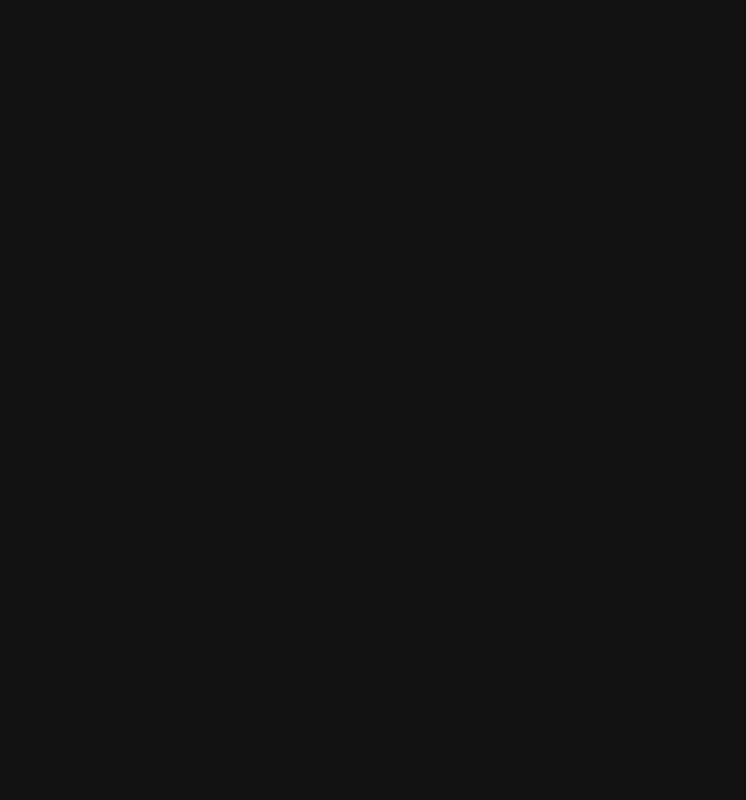
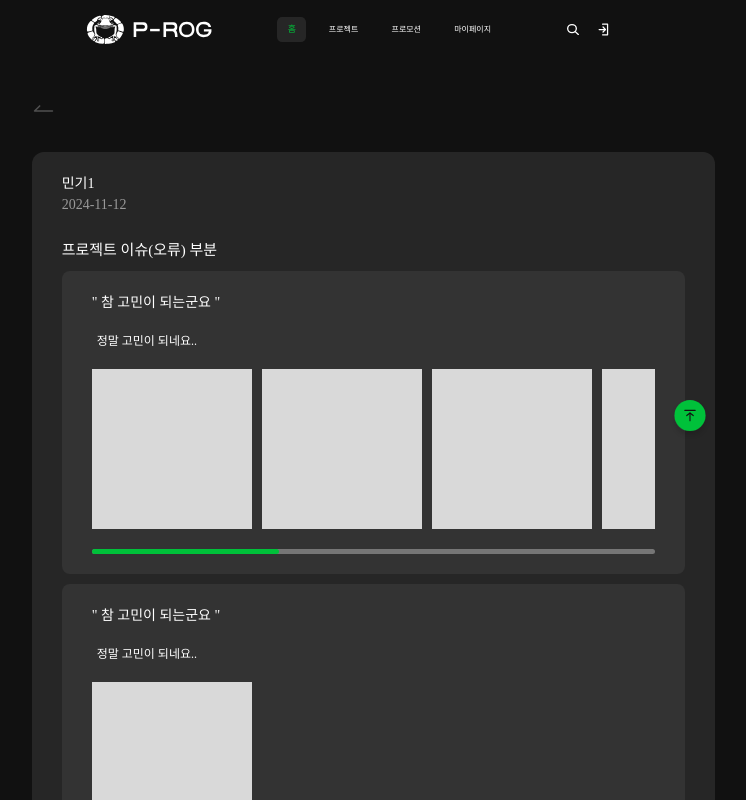
Before and after one commit to Line4thon-PROG/PROG-Frontend, a React (Create React App) app: page /FeedbackDetail/1 in a window 1280 px wide. Before the commit this address had no page. Shown: the top 800 px of the page, without its empty margins (264-1010 px from the left). Built offline with nearby package versions, Linux system fonts and the light colour scheme; a web font is replaced by a local one.

Commit message:
[Feat] 피드백 디테일 페이지 - 관람자 모드 구현

```diff
--- a/src/App.js
+++ b/src/App.js
@@ -13,6 +13,7 @@ import Mypage from "./pages/MyPage/Mypage";
 import Search from "./pages/Project/Search";
 import Promotion from "./pages/Promotion/Promotion";
 import FeedbackList from "./pages/Feedback/FeedbackList";
+import FeedbackDetail from "./pages/Feedback/FeedbackDetail";
 
 function App() {
   return (
@@ -32,6 +33,7 @@ function App() {
           <Route path="/Search" element={<Search />} />
           <Route path="/Promotion" element={<Promotion />} />
           <Route path="/FeedbackList" element={<FeedbackList />} />
+          <Route path="/FeedbackDetail/:id" element={<FeedbackDetail />} />
         </Routes>
       </Router>
     </>
--- /dev/null
+++ b/src/pages/Feedback/FeedbackDetail.jsx
@@ -0,0 +1,248 @@
+import React, { useState, useEffect, useRef } from "react";
+import { useNavigate } from "react-router-dom";
+import Header from "../../components/Header/Header";
+import styled from "styled-components";
+import Back from "../../assets/images/Back.svg";
+import FeedbackDetailImg from "../../assets/images/FeedbackDetailImg.svg";
+import { ProgressBar } from "../Project/Search";
+import { ProgressContainer } from "../Project/Search";
+import UpScroll from "../../assets/images/UpScroll.svg";
+import { UpScrollImg } from "../Project/Search";
+
+const BackImg = styled.img`
+  width: 1.8vw;
+  height: 1.8vw;
+  margin-top: 3vw;
+  cursor: pointer;
+`;
+
+const Container = styled.div`
+  padding-bottom: 50px;
+`;
+
+const ProjectDetailContainer = styled.div`
+  margin-top: 30px;
+  background-color: rgba(38, 38, 38, 1);
+  border: none;
+  border-radius: 12px;
+  padding: 20px 30px;
+`;
+
+const NickName = styled.p`
+  color: white;
+  font-size: 14px;
+`;
+const StringDate = styled.p`
+  margin-top: 5px;
+  color: rgba(153, 153, 153, 1);
+  font-size: 14px;
+`;
+const Problem = styled.p`
+  margin-top: 25px;
+  font-size: 15px;
+  margin-bottom: 12px;
+`;
+
+const IssueBox = styled.div`
+  background-color: rgba(51, 51, 51, 1);
+  border: none;
+  border-radius: 8px;
+  padding: 20px 30px;
+  margin-bottom: 10px;
+`;
+
+const Title = styled.p`
+  font-size: 14px;
+`;
+const Content = styled.p`
+  margin-top: 20px;
+  font-size: 12px;
+  margin-left: 5px;
+`;
+
+const FeedbackImgWrapper = styled.div`
+  margin-top: 20px;
+  display: flex;
+  align-items: center;
+  justify-content: flex-start;
+  gap: 10px;
+  width: 44vw;
+  overflow-x: auto;
+  scroll-snap-type: x mandatory;
+  -ms-overflow-style: none;
+  scrollbar-width: none;
+
+  ::-webkit-scrollbar {
+    display: none;
+  }
+
+  img {
+    width: 160px;
+  }
+`;
+
+const NewCommentContainer = styled.div`
+  margin-top: 50px;
+`;
+const CommentBox = styled.div`
+  background-color: rgba(51, 51, 51, 1);
+  border: none;
+  border-radius: 8px;
+  padding: 20px 30px;
+
+  p {
+    font-size: 12px;
+  }
+`;
+
+function FeedbackDetail() {
+  const navigate = useNavigate();
+
+  // 임의 디테일 info
+  const detailinfo = {
+    id: 7,
+    feedback_writer: "민기1",
+    upload_date: "2024-11-12",
+    images: [
+      {
+        image: FeedbackDetailImg,
+      },
+    ],
+    discussion: [
+      {
+        id: 1,
+        discussion_writer: {
+          nickname: "민기1",
+          role: "BE",
+          university: "성신여자대학교",
+        },
+        title: "참 고민이 되는군요",
+        description: "정말 고민이 되네요..",
+        images: [
+          {
+            image: FeedbackDetailImg,
+          },
+          {
+            image: FeedbackDetailImg,
+          },
+          {
+            image: FeedbackDetailImg,
+          },
+          {
+            image: FeedbackDetailImg,
+          },
+          {
+            image: FeedbackDetailImg,
+          },
+          {
+            image: FeedbackDetailImg,
+          },
+          {
+            image: FeedbackDetailImg,
+          },
+        ],
+      },
+      {
+        id: 1,
+        discussion_writer: {
+          nickname: "민기1",
+          role: "BE",
+          university: "성신여자대학교",
+        },
+        title: "참 고민이 되는군요",
+        description: "정말 고민이 되네요..",
+        images: [
+          {
+            image: FeedbackDetailImg,
+          },
+        ],
+      },
+    ],
+
+    is_adopted: false,
+    can_update_and_delete: true,
+    is_collaborator: true,
+    feedback_description: "이건 정말 잘못된 것 같군요. 프로젝트를 접으십시오",
+  };
+
+  // 가로 스크롤 관련
+  const [positions, setPositions] = useState(
+    detailinfo.discussion.map(() => 0)
+  );
+  const scrollRefs = useRef([]);
+
+  const handleScroll = (index) => {
+    const scrollElement = scrollRefs.current[index];
+    if (scrollElement) {
+      const { scrollLeft, scrollWidth, clientWidth } = scrollElement;
+      const totalScrollableWidth = scrollWidth - clientWidth;
+      let currentPosition = (scrollLeft / totalScrollableWidth) * 100;
+      currentPosition = Math.min(currentPosition, 100 - 33.3);
+
+      setPositions((prevPositions) => {
+        const newPositions = [...prevPositions];
+        newPositions[index] = currentPosition;
+        return newPositions;
+      });
+    }
+  };
+
+  useEffect(() => {
+    scrollRefs.current.forEach((scrollElement, index) => {
+      if (scrollElement) {
+        const handleScrollWithIndex = () => handleScroll(index);
+        scrollElement.addEventListener("scroll", handleScrollWithIndex);
+
+        return () => {
+          scrollElement.removeEventListener("scroll", handleScrollWithIndex);
+        };
+      }
+    });
+  }, []);
+
+  // 위로 올라가는 스크롤
+  const MoveToTop = () => {
+    window.scrollTo({ top: 0, behavior: "smooth" });
+  };
+
+  return (
+    <Container>
+      <Header />
+      <BackImg src={Back} alt="Back" onClick={() => navigate(-1)} />
+      <ProjectDetailContainer>
+        <NickName>{detailinfo.feedback_writer}</NickName>
+        <StringDate>{detailinfo.upload_date}</StringDate>
+        <Problem>{`프로젝트 이슈(오류) 부분`}</Problem>
+        {detailinfo.discussion.map((item, index) => (
+          <IssueBox key={index}>
+            <Title>" {item.title} "</Title>
+            <Content>{item.description}</Content>
+            <FeedbackImgWrapper ref={(el) => (scrollRefs.current[index] = el)}>
+              {item.images &&
+                item.images.length > 0 &&
+                item.images.map((imageitem, imageindex) => (
+                  <img key={imageindex} src={imageitem.image} alt="image" />
+                ))}
+            </FeedbackImgWrapper>
+            <ProgressContainer>
+              <ProgressBar $position={positions[index]}></ProgressBar>
+            </ProgressContainer>
+          </IssueBox>
+        ))}
+        <NewCommentContainer>
+          <Problem>새로운 의견 제시</Problem>
+          <CommentBox>
+            <p>{detailinfo.feedback_description}</p>
+          </CommentBox>
+        </NewCommentContainer>
+        <UpScrollImg
+          src={UpScroll}
+          alt="UpScroll"
+          onClick={() => MoveToTop()}
+        />
+      </ProjectDetailContainer>
+    </Container>
+  );
+}
+
+export default FeedbackDetail;
--- a/src/pages/Feedback/FeedbackList.jsx
+++ b/src/pages/Feedback/FeedbackList.jsx
@@ -117,7 +117,7 @@ const SelectedFeedback = styled.div`
   height: 100px;
 
   p {
-    font-size: 11px;
+    font-size: 12px;
     font-weight: 200;
   }
 `;
@@ -144,10 +144,10 @@ const NickNamenDateWrapper = styled.div`
   gap: 5px;
   margin-bottom: 12px;
 
-  h8 {
+  h5 {
     font-size: 12px;
   }
-  h9 {
+  h6 {
     color: rgba(153, 153, 153, 1);
     font-size: 12px;
   }
@@ -199,8 +199,8 @@ function FeedbackList() {
                 <SelectedFeedback key={index}>
                   <InfonDetailBtnWrapper>
                     <NickNamenDateWrapper>
-                      <h8>{item.nickname}</h8>
-                      <h9>{item.date}</h9>
+                      <h5>{item.nickname}</h5>
+                      <h6>{item.date}</h6>
                     </NickNamenDateWrapper>
                     <button>
                       상세보기
--- a/src/pages/Project/Search.jsx
+++ b/src/pages/Project/Search.jsx
@@ -110,7 +110,7 @@ const ProjectWrapper = styled.div`
   position: relative;
 `;
 
-const UpScrollImg = styled.img`
+export const UpScrollImg = styled.img`
   position: fixed;
   width: 40px;
   top: 50vh;
```
Also changed, not shown: src/assets/images/FeedbackDetailImg.svg (added).
